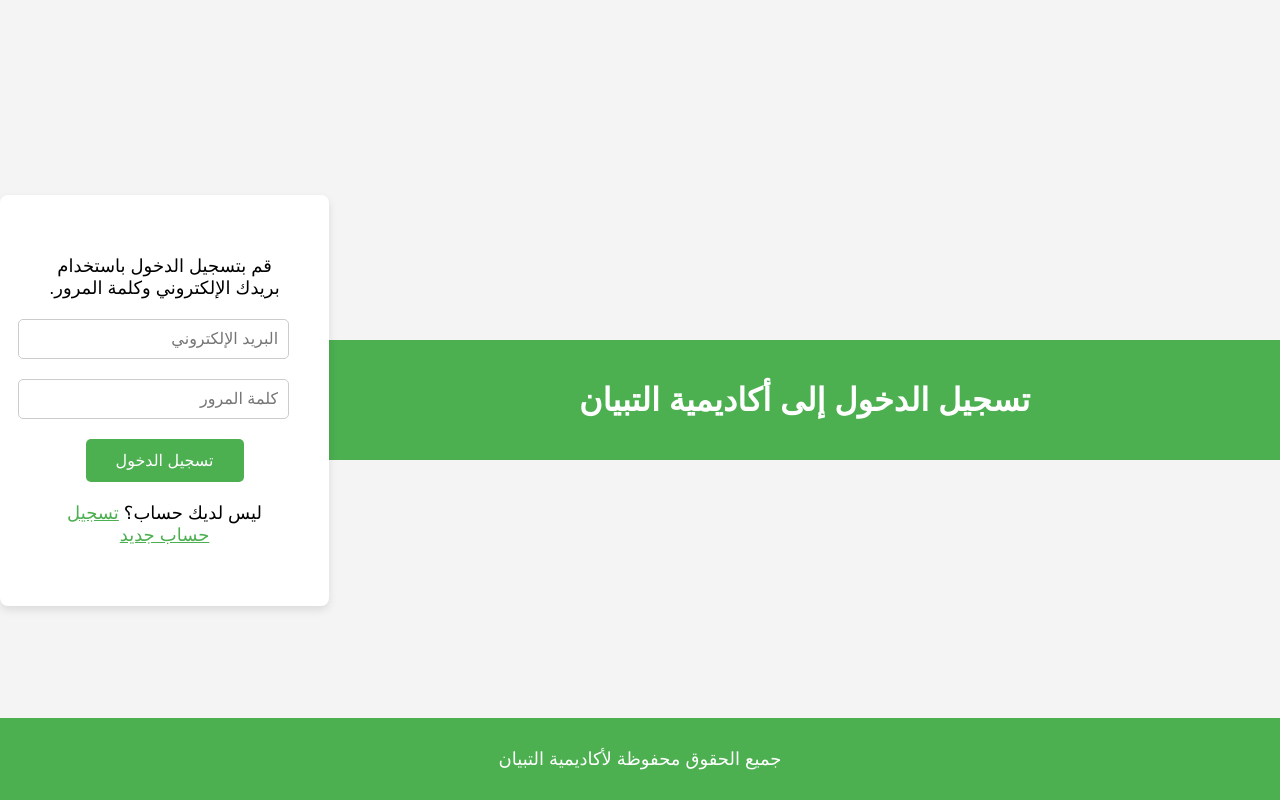
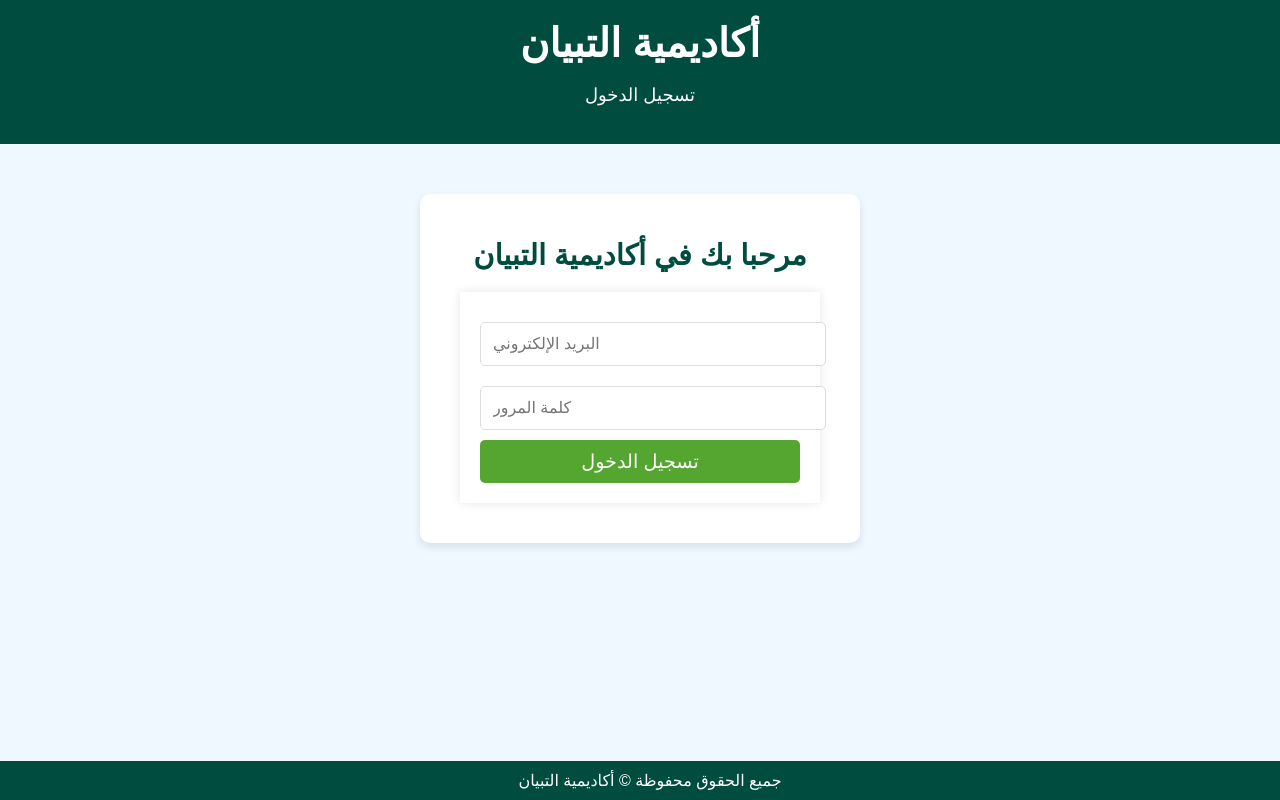
Before and after one commit to megahed22/my-project, a plain HTML site: page login.html in a window 1280 px wide. Drawn offline with Linux system fonts and the light colour scheme; files that its build step writes are made by us from their sources.

Commit message:
تحديث صفحات HTML

```diff
--- a/login.html
+++ b/login.html
@@ -4,102 +4,105 @@
     <meta charset="UTF-8">
     <meta name="viewport" content="width=device-width, initial-scale=1.0">
     <title>تسجيل الدخول</title>
-
-    <!-- إضافة Firebase SDK -->
+    <link rel="stylesheet" href="styles.css">
     <script src="https://www.gstatic.com/firebasejs/9.6.1/firebase-app.js"></script>
     <script src="https://www.gstatic.com/firebasejs/9.6.1/firebase-auth.js"></script>
-    <script src="https://www.gstatic.com/firebasejs/9.6.1/firebase-firestore.js"></script> <!-- إضافة Firestore -->
-
-    <!-- تنسيق CSS داخل الصفحة -->
     <style>
         body {
-            font-family: 'Arial', sans-serif;
-            background-color: #f4f4f4;
+            font-family: 'Cairo', sans-serif;
             margin: 0;
             padding: 0;
-            direction: rtl;
-            display: flex;
-            justify-content: center;
-            align-items: center;
-            height: 100vh;
+            background: #f0f8ff;
+            color: #333;
         }
 
         header {
-            background-color: #4CAF50;
+            background-color: #004d40;
             color: white;
+            text-align: center;
             padding: 20px;
+        }
+
+        header h1 {
+            font-size: 2.5em;
+            margin: 0;
+        }
+
+        section {
+            max-width: 400px;
+            margin: 50px auto;
+            padding: 20px;
+            background-color: #fff;
+            border-radius: 10px;
+            box-shadow: 0 4px 8px rgba(0, 0, 0, 0.1);
+        }
+
+        section h2 {
+            font-size: 1.8em;
+            color: #004d40;
             text-align: center;
+            margin-bottom: 20px;
+        }
+
+        input[type="email"], input[type="password"] {
+            width: 100%;
+            padding: 12px;
+            margin: 10px 0;
+            border: 1px solid #ddd;
+            border-radius: 5px;
+            font-size: 1em;
+        }
+
+        button {
+            width: 100%;
+            padding: 12px;
+            background-color: #009688;
+            color: white;
+            border: none;
+            border-radius: 5px;
+            font-size: 1.2em;
+            cursor: pointer;
+            transition: background-color 0.3s;
+        }
+
+        button:hover {
+            background-color: #00796b;
+        }
+
+        footer {
+            background-color: #004d40;
+            color: white;
+            text-align: center;
+            padding: 10px;
+            position: fixed;
+            bottom: 0;
             width: 100%;
         }
 
-        section {
-            background-color: #fff;
-            padding: 40px;
-            border-radius: 8px;
-            box-shadow: 0 4px 8px rgba(0, 0, 0, 0.1);
-            width: 350px;
-            text-align: center;
+        footer p {
+            margin: 0;
         }
 
-        p {
-            font-size: 18px;
-            margin: 20px 0;
-        }
-
-        input[type="email"],
-        input[type="password"] {
-            width: 100%;
-            padding: 10px;
-            margin-bottom: 20px;
-            border: 1px solid #ccc;
-            border-radius: 5px;
-            font-size: 16px;
-        }
-
-        button {
-            background-color: #4CAF50;
-            color: white;
-            padding: 12px 30px;
-            border: none;
-            border-radius: 5px;
-            cursor: pointer;
-            font-size: 16px;
-            transition: background-color 0.3s ease;
-        }
-
-        button:hover {
-            background-color: #45a049;
-        }
-
-        footer {
-            text-align: center;
-            padding: 10px;
-            background-color: #4CAF50;
-            color: white;
-            position: fixed;
-            width: 100%;
-            bottom: 0;
-        }
     </style>
 </head>
+<body>
 
-<body>
     <header>
-        <h1>تسجيل الدخول إلى أكاديمية التبيان</h1>
+        <h1>أكاديمية التبيان</h1>
+        <p>تسجيل الدخول</p>
     </header>
 
     <section>
-        <p>قم بتسجيل الدخول باستخدام بريدك الإلكتروني وكلمة المرور.</p>
-        <form id="loginForm">
+        <h2>مرحبا بك في أكاديمية التبيان</h2>
+        <form id="login-form">
             <input type="email" id="email" placeholder="البريد الإلكتروني" required>
             <input type="password" id="password" placeholder="كلمة المرور" required>
             <button type="submit">تسجيل الدخول</button>
         </form>
-        <p>ليس لديك حساب؟ <a href="signup.html" style="color: #4CAF50;">تسجيل حساب جديد</a></p>
     </section>
 
     <footer>
-        <p>جميع الحقوق محفوظة لأكاديمية التبيان</p>
+        <p>جميع الحقوق محفوظة © أكاديمية التبيان</p>
     </footer>
 
     <script>
@@ -115,38 +118,41 @@
 
         const app = firebase.initializeApp(firebaseConfig);
         const auth = firebase.auth();
-        const db = firebase.firestore(); // الاتصال بـ Firestore
 
-        // وظيفة تسجيل الدخول
-        const loginForm = document.getElementById('loginForm');
-        loginForm.addEventListener('submit', (e) => {
+        // التحقق من حالة المستخدم عند تحميل الصفحة
+        auth.onAuthStateChanged(user => {
+            if (user) {
+                // إذا كان المستخدم مسجل الدخول، توجيههم إلى صفحة المعلم أو الطالب بناءً على الدور
+                const userRole = user.role; // يجب تحديد الدور في حساب المستخدم عند التسجيل
+                if (userRole === "teacher") {
+                    window.location.href = "teacher-dashboard.html"; // صفحة المعلم
+                } else if (userRole === "student") {
+                    window.location.href = "student-dashboard.html"; // صفحة الطالب
+                }
+            }
+        });
+
+        // تسجيل الدخول
+        document.getElementById('login-form').addEventListener('submit', function(e) {
             e.preventDefault();
-
             const email = document.getElementById('email').value;
             const password = document.getElementById('password').value;
 
             auth.signInWithEmailAndPassword(email, password)
                 .then((userCredential) => {
+                    // تسجيل الدخول بنجاح، سيتم التوجيه بناءً على الدور
                     const user = userCredential.user;
-                    // استرجاع الدور من Firestore بناءً على البريد الإلكتروني
-                    db.collection('users').doc(user.uid).get().then((doc) => {
-                        if (doc.exists) {
-                            const userRole = doc.data().role; // استرجاع الدور (student أو teacher)
-                            if (userRole === 'teacher') {
-                                window.location.href = 'teacher-dashboard.html'; // توجيه إلى صفحة المعلمين
-                            } else if (userRole === 'student') {
-                                window.location.href = 'student-dashboard.html'; // توجيه إلى صفحة الطلاب
-                            }
-                        }
-                    }).catch((error) => {
-                        console.error("حدث خطأ أثناء استرجاع البيانات: ", error);
-                    });
+                    const userRole = user.role; // افترض أن الدور مخزن في قاعدة البيانات
+                    if (userRole === "teacher") {
+                        window.location.href = "teacher-dashboard.html";
+                    } else if (userRole === "student") {
+                        window.location.href = "student-dashboard.html";
+                    }
                 })
                 .catch((error) => {
-                    alert('حدث خطأ: ' + error.message);
+                    alert('خطأ في تسجيل الدخول: ' + error.message);
                 });
         });
     </script>
 </body>
-
 </html>
```
